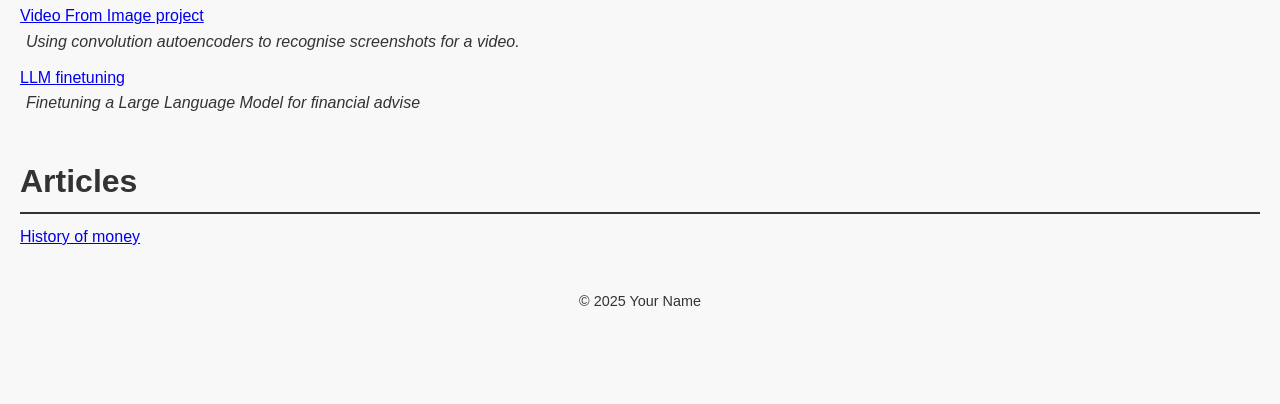
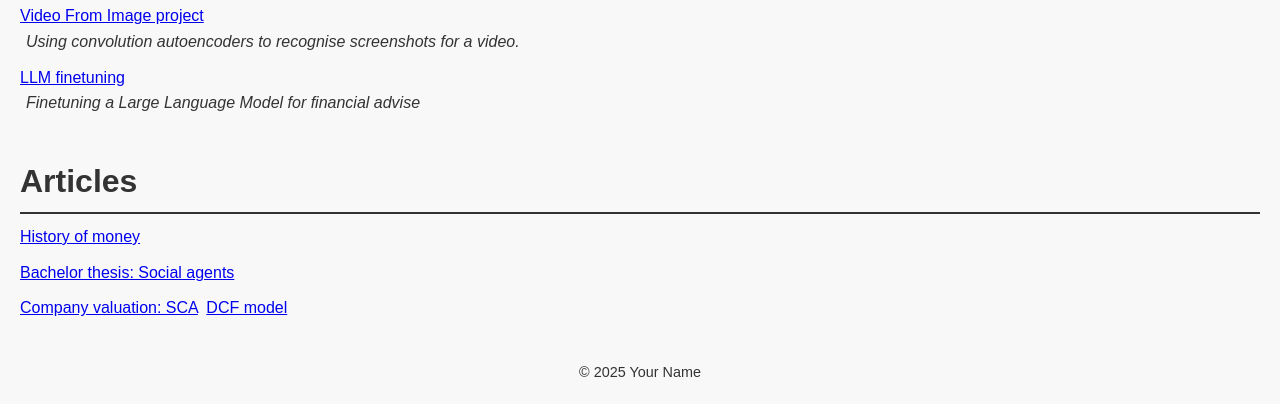
Before and after one commit to volumetrader/volumetrader.github.io, a plain HTML site: page index.html in a window 1280 px wide. Shown: the part 676-1080 px from the top of the page. Before the commit the page ends 1009 px from the top, so only its background shows below. Drawn offline with Linux system fonts and the light colour scheme.

Commit message:
added articles

```diff
--- a/index.html
+++ b/index.html
@@ -41,6 +41,8 @@
     <ul>
       <!-- Link to the article page -->
       <li><a href="articles/article.html">History of money</a></li>
+      <li><a href="https://urn.kb.se/resolve?urn=urn:nbn:se:kth:diva-334267">Bachelor thesis: Social agents</a></li>
+      <li><a href="https://docs.google.com/document/d/1gCNxTvMj2JgOE8TWFsCFjXoesGAozaYU-flzLPwvuAs/edit?usp=sharing">Company valuation: SCA</a> <a href="https://docs.google.com/spreadsheets/d/1ckMK7C-a8RE8SauVY5CMAX03BmkW0LxJ4USd7f-GkD4/edit?usp=sharing"><span style="margin-left: 4px; ">DCF model</span></a></li>
       <!-- For multiple articles, create additional pages like article2.html, article3.html, etc. -->
     </ul>
   </section>
```
